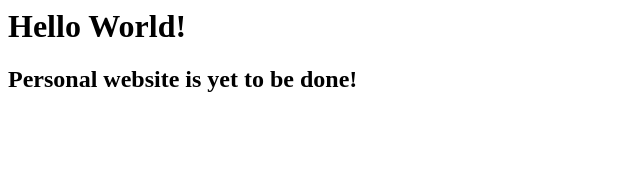
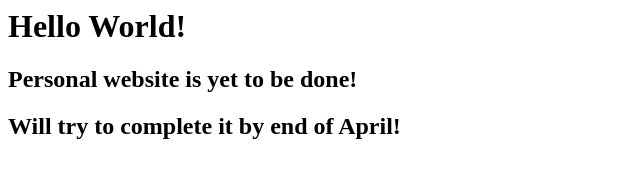
Before and after one commit to pavlasek/pavlasek.github.io, a plain HTML site: page index.html in a window 1280 px wide. Shown: the whole page, without its empty margins (0-640 px from the left). Drawn offline with Linux system fonts and the light colour scheme.

Commit message:
Added deadline.

```diff
--- a/index.html
+++ b/index.html
@@ -1,3 +1,4 @@
 <h1>Hello World!</h1>
 
 <h2>Personal website is yet to be done!</h2>
+<h2>Will try to complete it by end of April!</h2>
```
